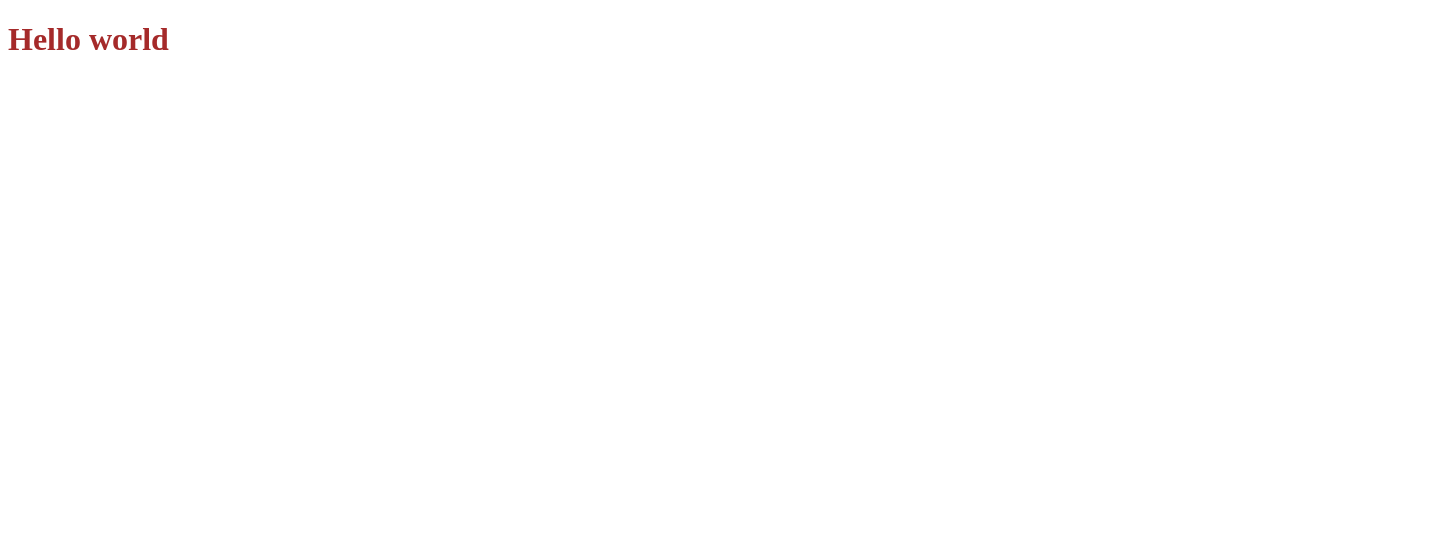
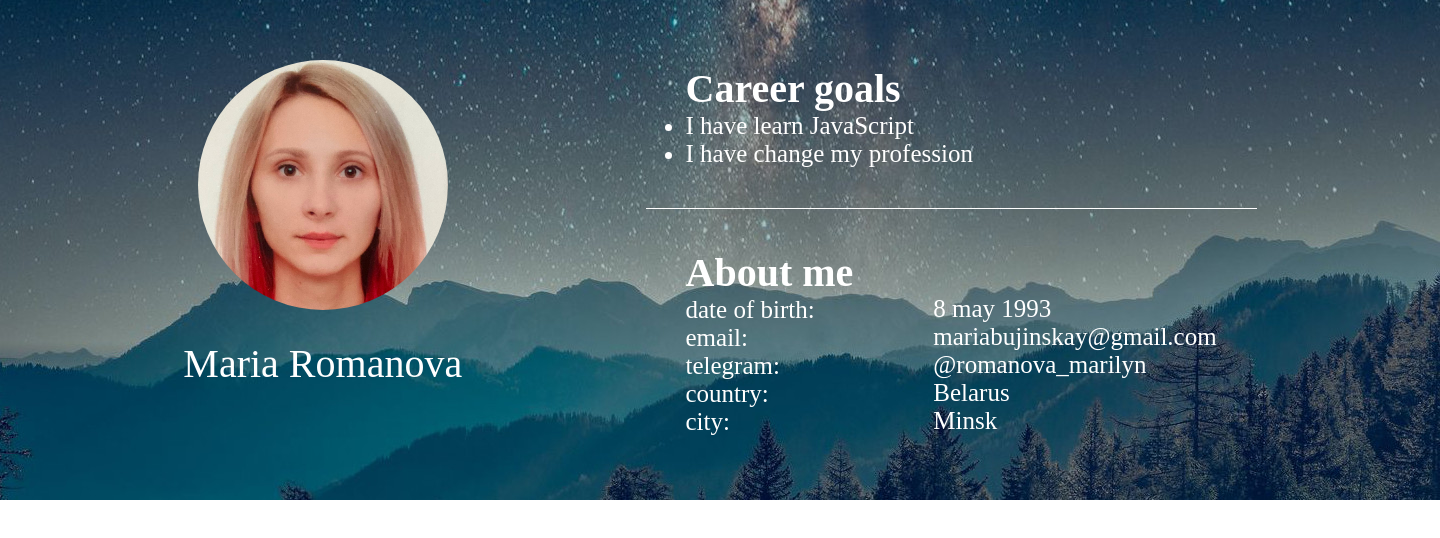
Before and after one commit to marilyn-ro/rsschool-cv, a plain HTML site: page index.html in a window 1280 px wide. Shown: the whole page, 1440 px wide, since content can reach past the window. Drawn offline with Linux system fonts and the light colour scheme.

Commit message:
feat: add header

```diff
--- a/index.html
+++ b/index.html
@@ -1,5 +1,5 @@
 <!DOCTYPE html>
-<html lang="en">
+<html lang="ru">
   <head>
     <meta charset="UTF-8" />
     <meta http-equiv="X-UA-Compatible" content="IE=edge" />
@@ -8,8 +8,42 @@
     <title>Document</title>
   </head>
   <body>
-    <div>
-      <h1>Hello world</h1>
-    </div>
+    <header>
+      <div class="foto">
+        <img src="./assets/img/IMG_6606.jpg" alt="foto" />
+        <h1>Maria Romanova</h1>
+      </div>
+      <div class="info">
+        <section class="goals">
+          <h2>Career goals</h2>
+          <ul>
+            <li>I have learn JavaScript</li>
+            <li>I have change my profession</li>
+          </ul>
+        </section>
+        <span></span>
+        <div class="aboutMe">
+          <section class="name">
+            <h2>About me</h2>
+            <ul>
+              <li>date of birth:</li>
+              <li>email:</li>
+              <li>telegram:</li>
+              <li>country:</li>
+              <li>city:</li>
+            </ul>
+          </section>
+          <section class="data">
+            <ul>
+              <li>8 may 1993</li>
+              <li>mariabujinskay@gmail.com</li>
+              <li>@romanova_marilyn</li>
+              <li>Belarus</li>
+              <li>Minsk</li>
+            </ul>
+          </section>
+        </div>
+      </div>
+    </header>
   </body>
 </html>
--- a/style.css
+++ b/style.css
@@ -1,3 +1,75 @@
-h1 {
-  color: brown;
+* {
+  margin: 0;
+  padding: 0;
 }
+
+header {
+  display: flex;
+  justify-content: space-evenly;
+  margin: 0 auto;
+  background-image: url('./assets/img/gory_les_zvezdnoe_nebo_201686_1920x1080.jpg');
+  width: 1440px;
+  height: 500px;
+}
+
+.foto {
+  display: flex;
+  flex-direction: column;
+  align-items: center;
+  padding: 60px 0;
+}
+.foto h1 {
+  padding: 30px 0;
+  font-size: 40px;
+  font-weight: 300;
+  color: white;
+}
+
+header img {
+  width: 250px;
+  height: 250px;
+  border-radius: 150px;
+}
+
+.info {
+  display: flex;
+  flex-direction: column;
+  justify-content: center;
+}
+.aboutMe {
+  display: flex;
+}
+.info section {
+  padding: 40px;
+}
+
+.goals,
+.name,
+.data {
+  color: white;
+}
+
+.name h2,
+.goals h2 {
+  font-size: 40px;
+}
+
+.name ul,
+.goals ul,
+.data ul {
+  font-size: 25px;
+}
+
+.aboutMe ul {
+  list-style-type: none;
+}
+
+.data {
+  padding-top: 86px !important;
+}
+
+span {
+  width: 100%;
+  height: 1px;
+  background-color: white;
+}
```
Also changed, not shown: assets/img/IMG_6606.jpg (added), assets/img/gory_les_zvezdnoe_nebo_201686_1920x1080.jpg (added), 2 other files.
